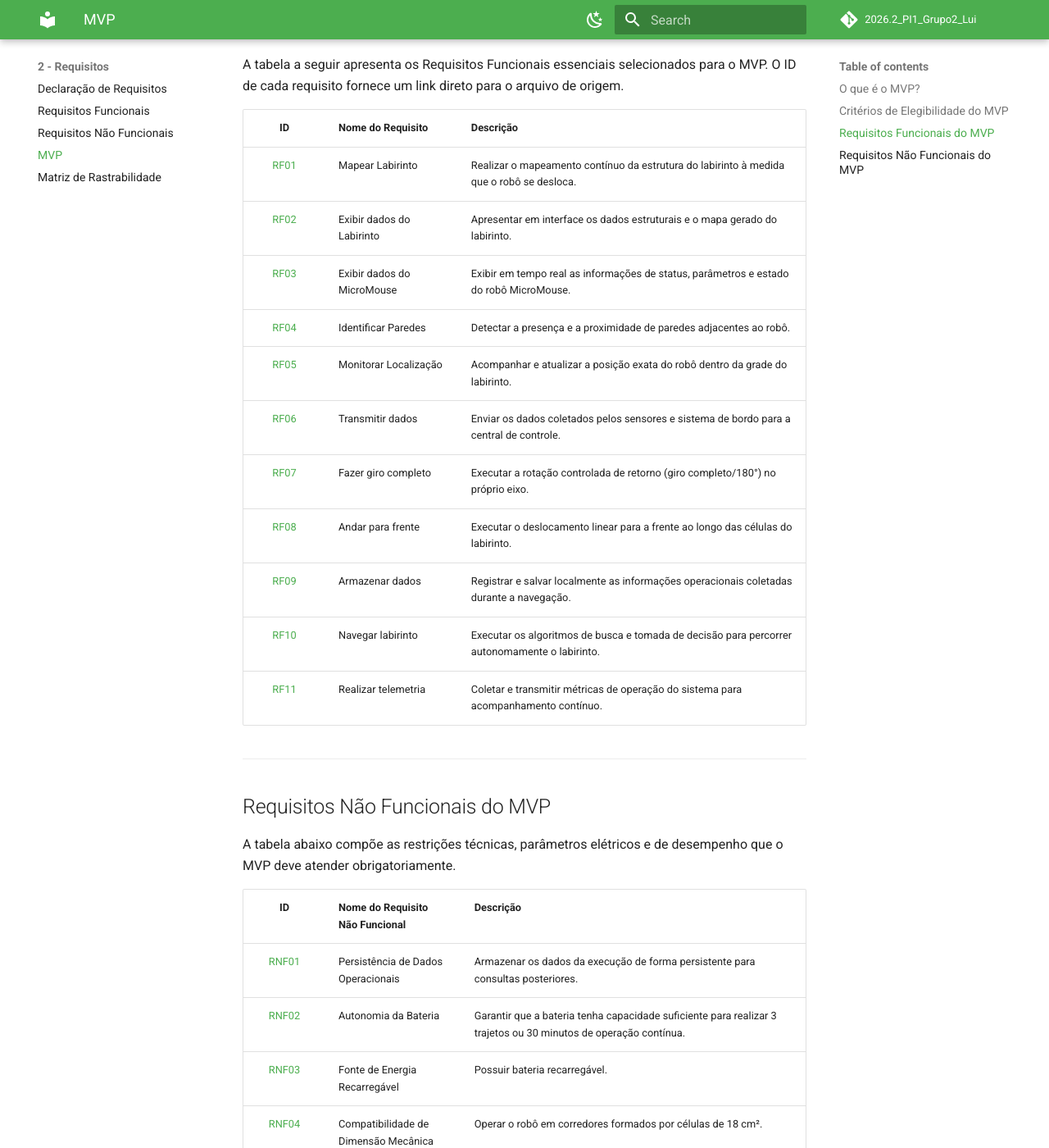
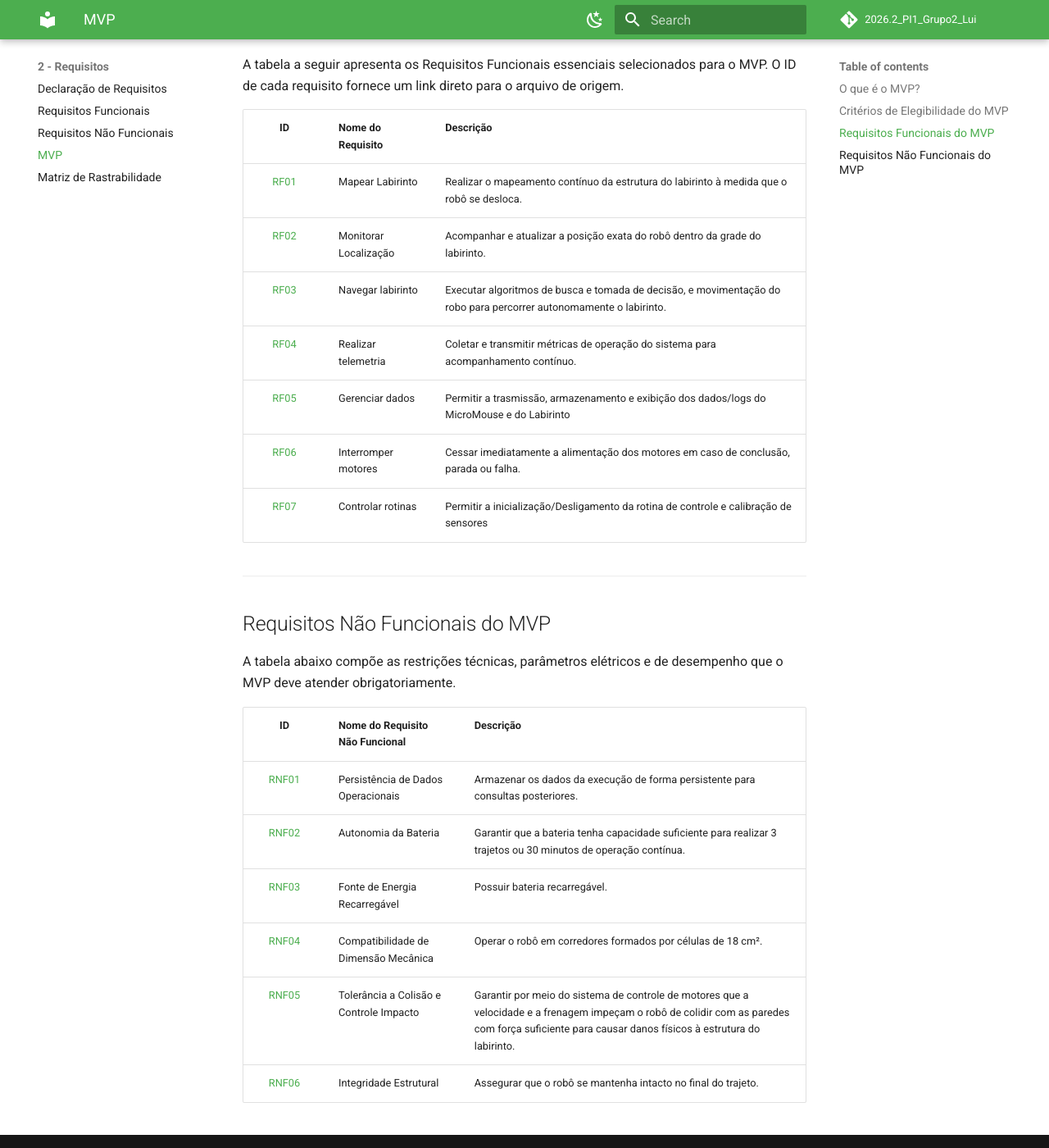
Before and after one commit to fcte-pi1/2026.2_PI1_Grupo2_Lui, an MkDocs documentation site: the page built from docs/2 - Requisitos/MVP.md, in a window 1280 px wide and 1400 px high, scrolled down 962 px. Shown: the whole window at 82% size. Built offline with MkDocs 1.6.1 and Material for MkDocs 9.7.7, drawn with Linux system fonts in a browser that asks for light colours; comment, search, counter and statistics services are not loaded.

Commit message:
docs(Requisitos): atualização da matriz de rastreabilidade e MVP

```diff
--- a/docs/2 - Requisitos/MVP.md
+++ b/docs/2 - Requisitos/MVP.md
@@ -6,7 +6,7 @@ Este documento descreve a conceituação, os critérios de inclusão e o conjunt
 
 ## O que é o MVP?
 
-O **MVP** é a versão básica de um produto que reúne o conjunto fundamental de funcionalidades necessárias para validar sua proposta de valor principal. No contexto da engenharia e da robótica do **MicroMouse**, o MVP representa o protótipo funcional capaz de percorrer e resolver o labirinto de forma autônoma, garantindo a coleta de dados e operando sob as restrições essenciais de *hardware* e segurança.
+O **MVP** é a versão básica de um produto que reúne o conjunto fundamental de funcionalidades necessárias para validar sua proposta de valor principal. No contexto da engenharia e da robótica do **MicroMouse**, o MVP representa o protótipo funcional capaz de percorrer e resolver o labirinto de forma autônoma, garantindo a coleta de dados e operando sob as restrições essenciais de _hardware_ e segurança.
 
 O objetivo do MVP não é entregar a solução final com todas as otimizações possíveis, mas sim garantir uma base estável, testável e operacional para validações em cenários reais.
 
@@ -16,8 +16,8 @@ O objetivo do MVP não é entregar a solução final com todas as otimizações
 
 A seleção dos requisitos integrantes do MVP baseou-se rigorosamente na metodologia de priorização **MoSCoW**:
 
-* **Critério de Entrada:** Apenas os requisitos categorizados como **Must Have** integram o escopo do MVP.
-* **Justificativa:** Os itens *Must Have* representam capacidades indispensáveis sem as quais a missão do robô torna-se inviável. Requisitos classificados como *Should Have*, *Could Have* ou *Won't Have* foram postergados para iterações posteriores.
+- **Critério de Entrada:** Apenas os requisitos categorizados como **Must Have** integram o escopo do MVP.
+- **Justificativa:** Os itens _Must Have_ representam capacidades indispensáveis sem as quais a missão do robô torna-se inviável. Requisitos classificados como _Should Have_, _Could Have_ ou _Won't Have_ foram postergados para iterações posteriores.
 
 ---
 
@@ -25,19 +25,15 @@ A seleção dos requisitos integrantes do MVP baseou-se rigorosamente na metodol
 
 A tabela a seguir apresenta os Requisitos Funcionais essenciais selecionados para o MVP. O ID de cada requisito fornece um link direto para o arquivo de origem.
 
-| **ID** | **Nome do Requisito** | **Descrição** |
-|:------:|------------------------|---------------|
-| [RF01](RF.md#rf-declarados) | Mapear Labirinto | Realizar o mapeamento contínuo da estrutura do labirinto à medida que o robô se desloca. |
-| [RF02](RF.md#rf-declarados) | Exibir dados do Labirinto | Apresentar em interface os dados estruturais e o mapa gerado do labirinto. |
-| [RF03](RF.md#rf-declarados) | Exibir dados do MicroMouse | Exibir em tempo real as informações de status, parâmetros e estado do robô MicroMouse. |
-| [RF04](RF.md#rf-declarados) | Identificar Paredes | Detectar a presença e a proximidade de paredes adjacentes ao robô. |
-| [RF05](RF.md#rf-declarados) | Monitorar Localização | Acompanhar e atualizar a posição exata do robô dentro da grade do labirinto. |
-| [RF06](RF.md#rf-declarados) | Transmitir dados | Enviar os dados coletados pelos sensores e sistema de bordo para a central de controle. |
-| [RF07](RF.md#rf-declarados) | Fazer giro completo | Executar a rotação controlada de retorno (giro completo/180°) no próprio eixo. |
-| [RF08](RF.md#rf-declarados) | Andar para frente | Executar o deslocamento linear para a frente ao longo das células do labirinto. |
-| [RF09](RF.md#rf-declarados) | Armazenar dados | Registrar e salvar localmente as informações operacionais coletadas durante a navegação. |
-| [RF10](RF.md#rf-declarados) | Navegar labirinto | Executar os algoritmos de busca e tomada de decisão para percorrer autonomamente o labirinto. |
-| [RF11](RF.md#rf-declarados) | Realizar telemetria | Coletar e transmitir métricas de operação do sistema para acompanhamento contínuo. |
+|           **ID**            | **Nome do Requisito** | **Descrição**                                                                                                      |
+| :-------------------------: | --------------------- | ------------------------------------------------------------------------------------------------------------------ |
+| [RF01](RF.md#rf-declarados) | Mapear Labirinto      | Realizar o mapeamento contínuo da estrutura do labirinto à medida que o robô se desloca.                           |
+| [RF02](RF.md#rf-declarados) | Monitorar Localização | Acompanhar e atualizar a posição exata do robô dentro da grade do labirinto.                                       |
+| [RF03](RF.md#rf-declarados) | Navegar labirinto     | Executar algoritmos de busca e tomada de decisão, e movimentação do robo para percorrer autonomamente o labirinto. |
+| [RF04](RF.md#rf-declarados) | Realizar telemetria   | Coletar e transmitir métricas de operação do sistema para acompanhamento contínuo.                                 |
+| [RF05](RF.md#rf-declarados) | Gerenciar dados       | Permitir a trasmissão, armazenamento e exibição dos dados/logs do MicroMouse e do Labirinto                        |
+| [RF06](RF.md#rf-declarados) | Interromper motores   | Cessar imediatamente a alimentação dos motores em caso de conclusão, parada ou falha.                              |
+| [RF07](RF.md#rf-declarados) | Controlar rotinas     | Permitir a inicialização/Desligamento da rotina de controle e calibração de sensores                               |
 
 ---
 
@@ -45,11 +41,11 @@ A tabela a seguir apresenta os Requisitos Funcionais essenciais selecionados par
 
 A tabela abaixo compõe as restrições técnicas, parâmetros elétricos e de desempenho que o MVP deve atender obrigatoriamente.
 
-| **ID** | **Nome do Requisito Não Funcional** | **Descrição** |
-|:------:|--------------------------------------|---------------|
-| [RNF01](RNF.md#rnf-declarados) | Persistência de Dados Operacionais | Armazenar os dados da execução de forma persistente para consultas posteriores. |
-| [RNF02](RNF.md#rnf-declarados) | Autonomia da Bateria | Garantir que a bateria tenha capacidade suficiente para realizar 3 trajetos ou 30 minutos de operação contínua. |
-| [RNF03](RNF.md#rnf-declarados) | Fonte de Energia Recarregável | Possuir bateria recarregável. |
-| [RNF04](RNF.md#rnf-declarados) | Compatibilidade de Dimensão Mecânica | Operar o robô em corredores formados por células de 18 cm². |
+|             **ID**             | **Nome do Requisito Não Funcional**     | **Descrição**                                                                                                                                                                                       |
+| :----------------------------: | --------------------------------------- | --------------------------------------------------------------------------------------------------------------------------------------------------------------------------------------------------- |
+| [RNF01](RNF.md#rnf-declarados) | Persistência de Dados Operacionais      | Armazenar os dados da execução de forma persistente para consultas posteriores.                                                                                                                     |
+| [RNF02](RNF.md#rnf-declarados) | Autonomia da Bateria                    | Garantir que a bateria tenha capacidade suficiente para realizar 3 trajetos ou 30 minutos de operação contínua.                                                                                     |
+| [RNF03](RNF.md#rnf-declarados) | Fonte de Energia Recarregável           | Possuir bateria recarregável.                                                                                                                                                                       |
+| [RNF04](RNF.md#rnf-declarados) | Compatibilidade de Dimensão Mecânica    | Operar o robô em corredores formados por células de 18 cm².                                                                                                                                         |
 | [RNF05](RNF.md#rnf-declarados) | Tolerância a Colisão e Controle Impacto | Garantir por meio do sistema de controle de motores que a velocidade e a frenagem impeçam o robô de colidir com as paredes com força suficiente para causar danos físicos à estrutura do labirinto. |
-| [RNF06](RNF.md#rnf-declarados) | Integridade Estrutural | Assegurar que o robô se mantenha intacto no final do trajeto. |
+| [RNF06](RNF.md#rnf-declarados) | Integridade Estrutural                  | Assegurar que o robô se mantenha intacto no final do trajeto.                                                                                                                                       |
```
Also changed, not shown: docs/2 - Requisitos/Matriz de Rastreabilidade.md (+6 -6 lines), docs/figs/Requisitos/Could Have.png (deleted), docs/figs/Requisitos/Could.png (added), docs/figs/Requisitos/MVP.png, docs/figs/Requisitos/Must have.png (deleted), docs/figs/Requisitos/Must.png (added), docs/figs/Requisitos/RFs.png (added), docs/figs/Requisitos/RNFs.png (added), docs/figs/Requisitos/Requisito Não Funcional.png (deleted), docs/figs/Requisitos/Requisitos Funcionais.png (deleted), docs/figs/Requisitos/Should Have.png (deleted), docs/figs/Requisitos/Should.png (added), docs/figs/Requisitos/Wont have.png (deleted), docs/figs/Requisitos/Wont.png (added), 1 other file.
